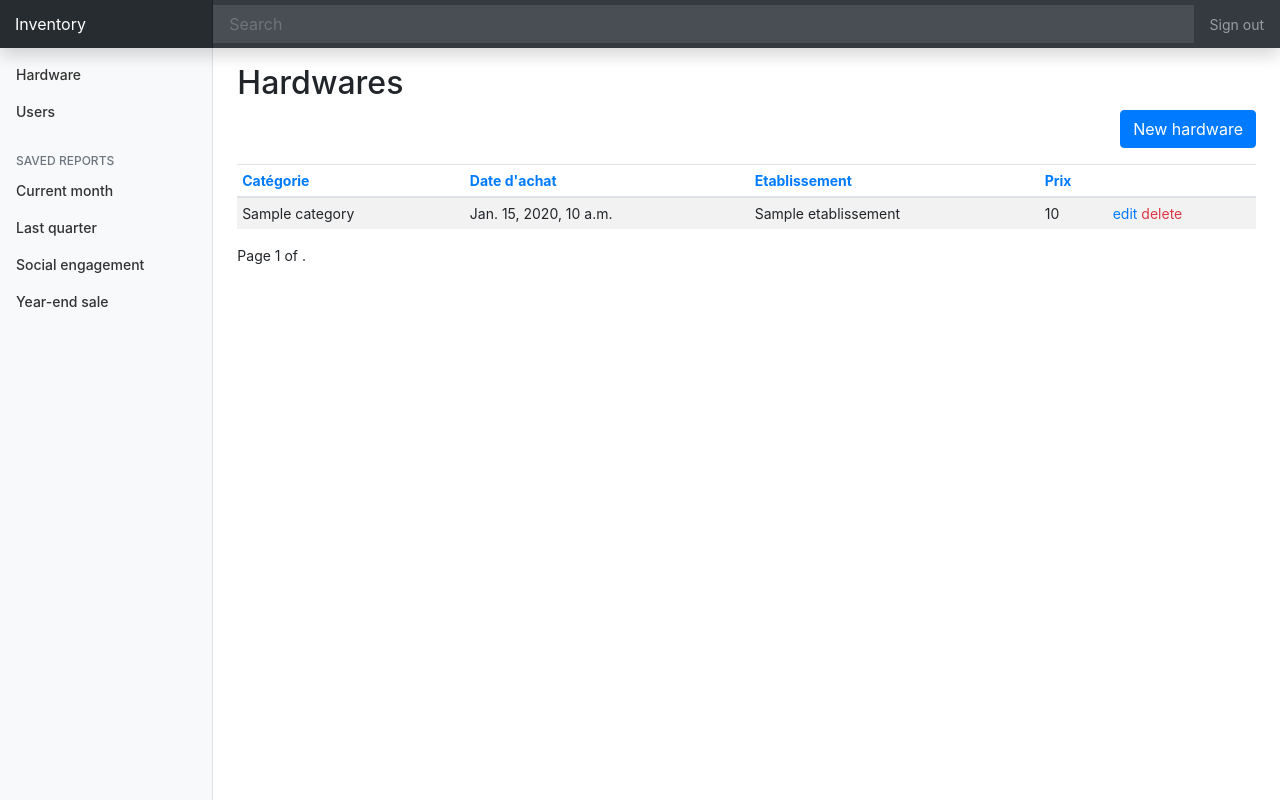
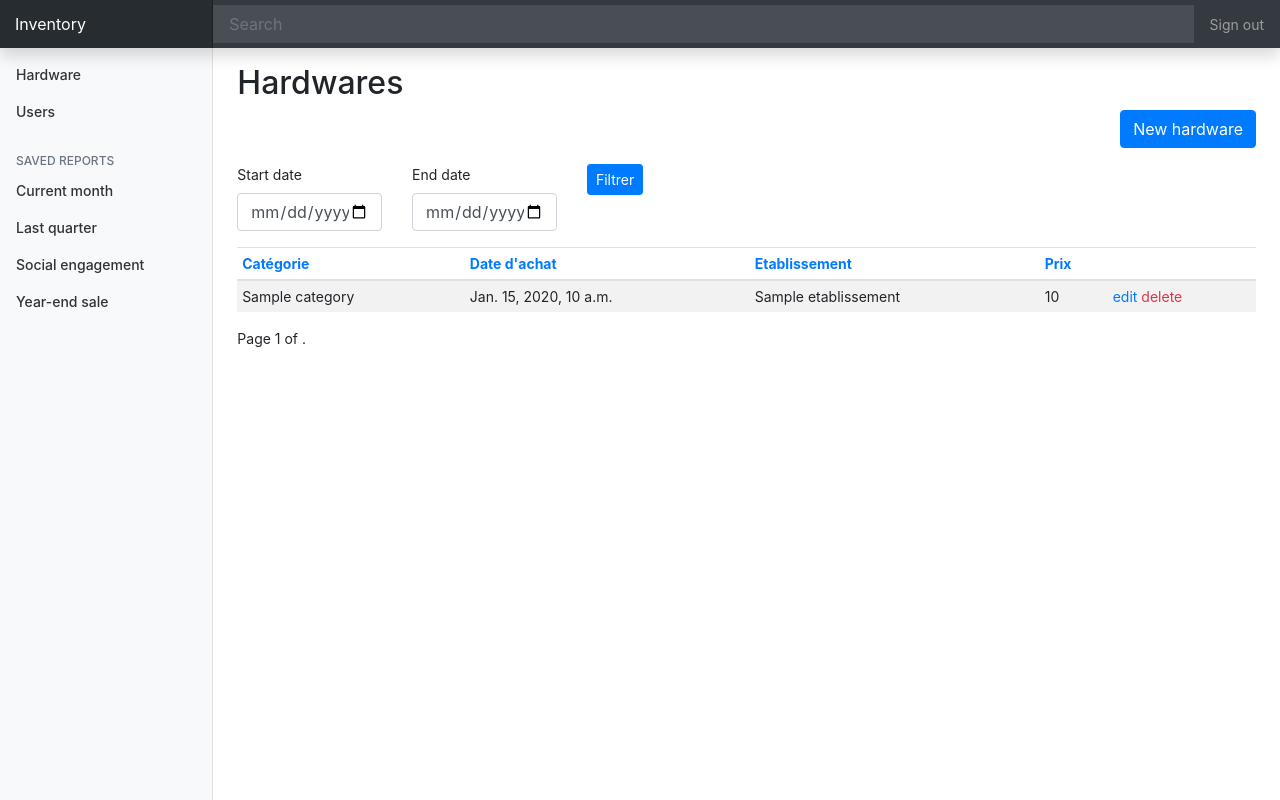
Before and after one commit to sebtomasi/inventory, a Django app: page / in a window 1280 px wide. Run offline with Django 3.2, Linux system fonts and the light colour scheme; a user stored in the database is signed in; tables that the repository leaves empty hold one stand-in row (values such as "Sample post"); some libraries are stand-ins or nearby versions.

Commit message:
Filter hardware by date

```diff
--- a/materials/views.py
+++ b/materials/views.py
@@ -1,7 +1,4 @@
-from django.contrib import messages
-from django.shortcuts import render, redirect
 from project.utils import FabUpdateView, FabListView, FabCreateView, FabDeleteView
-from django import forms
 from .models import Hardware
 
 
@@ -11,9 +8,19 @@ class HardwareList(FabListView):
     permission_required = "materials.view_hardware"
 
     def get_queryset(self):
+
         if self.request.user.is_superuser:
-            return Hardware.objects.all()
-        return Hardware.objects.filter(etablissement=self.request.user.etablissement)
+            queryset = Hardware.objects.all()
+        else:
+            queryset = Hardware.objects.filter(etablissement=self.request.user.etablissement)
+        start_date = self.request.GET.get("start_date")
+        end_date = self.request.GET.get("end_date")
+        if start_date:
+            queryset = queryset.filter(buy_date__gte=start_date)
+        if end_date:
+            queryset = queryset.filter(buy_date__lte=end_date)
+
+        return queryset
 
 
 class HardwareUpdateLight(FabUpdateView):
--- a/templates/materials/hardware_list.html
+++ b/templates/materials/hardware_list.html
@@ -8,6 +8,29 @@
   <p class="text-right">
     <a href="{% url 'hardware-create' %}" class="btn btn-primary">New hardware</a>
   </p>
+
+  <form action="" method="get">
+    <div class="row">
+      <div class="col-2">
+        <div class="form-group">
+          <label for="">Start date</label>
+          <input type="date" class="form-control" name="start_date" value="{{ request.GET.start_date }}">
+        </div>
+      </div>
+      <div class="col-2">
+        <div class="form-group">
+          <label for="">End date</label>
+          <input type="date" class="form-control" name="end_date" value="{{ request.GET.end_date }}">
+        </div>
+      </div>
+      <div class="col-2">
+        <div class="form-group">
+          <button class="btn btn-primary btn-sm">Filtrer</button>
+        </div>
+      </div>
+    </div>
+  </form>
+
   <div class="table-responsive">
     <table class="table table-striped table-sm">
       <thead>
@@ -26,9 +49,9 @@
           <td>{{ hardware.buy_date }}</td>
           <td>
             {% if hardware.etablissement %}
-            {{ hardware.etablissement}}
+              {{ hardware.etablissement }}
             {% else %}
-            <i class="text-muted">Non défini</i>
+              <i class="text-muted">Non défini</i>
             {% endif %}
           </td>
           <td>{{ hardware.price }}</td>
@@ -49,7 +72,7 @@
       </tbody>
     </table>
   </div>
-{% include 'paginator.html' %}
+  {% include 'paginator.html' %}
 {% endblock %}
 
 
```
